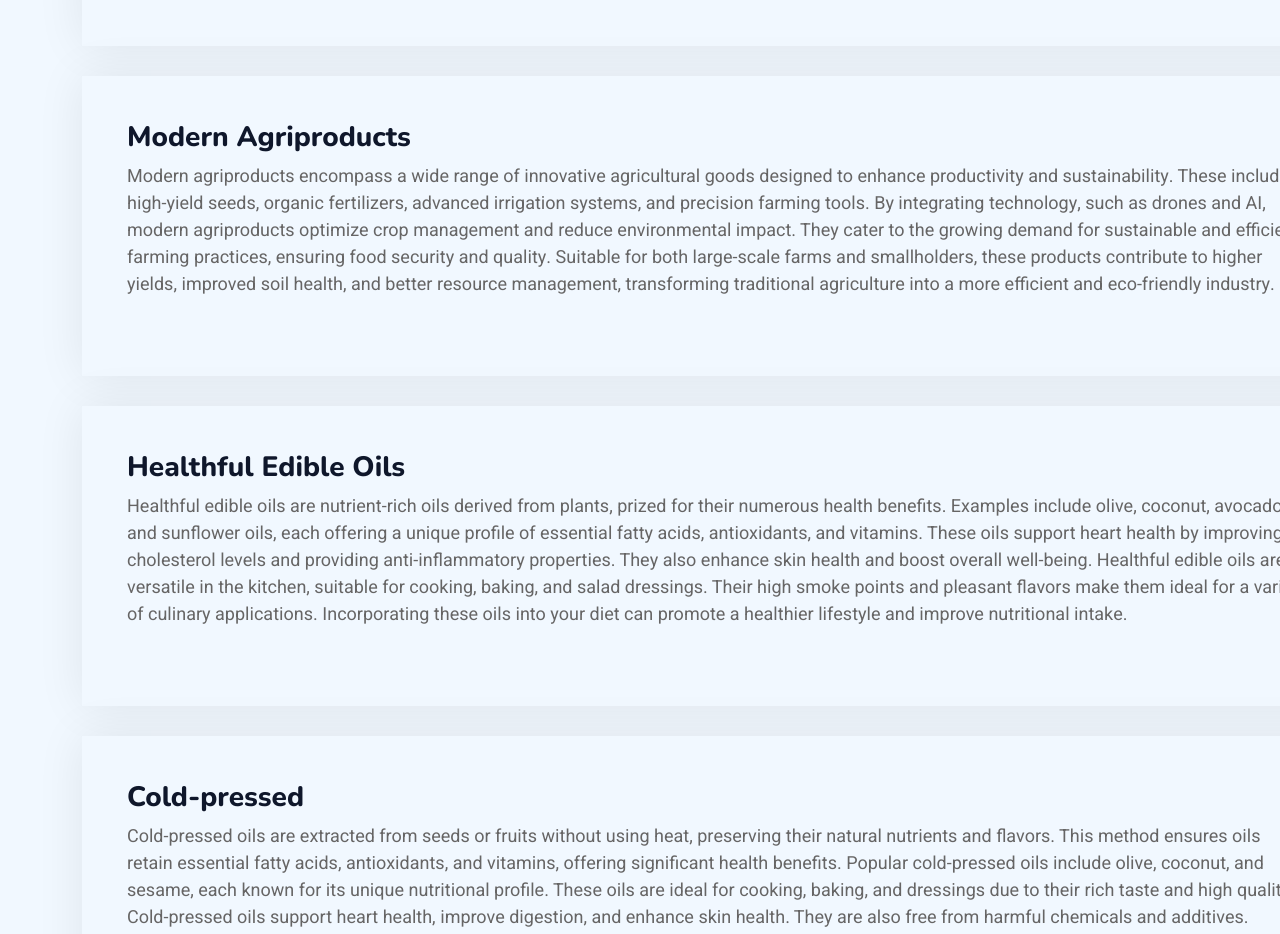
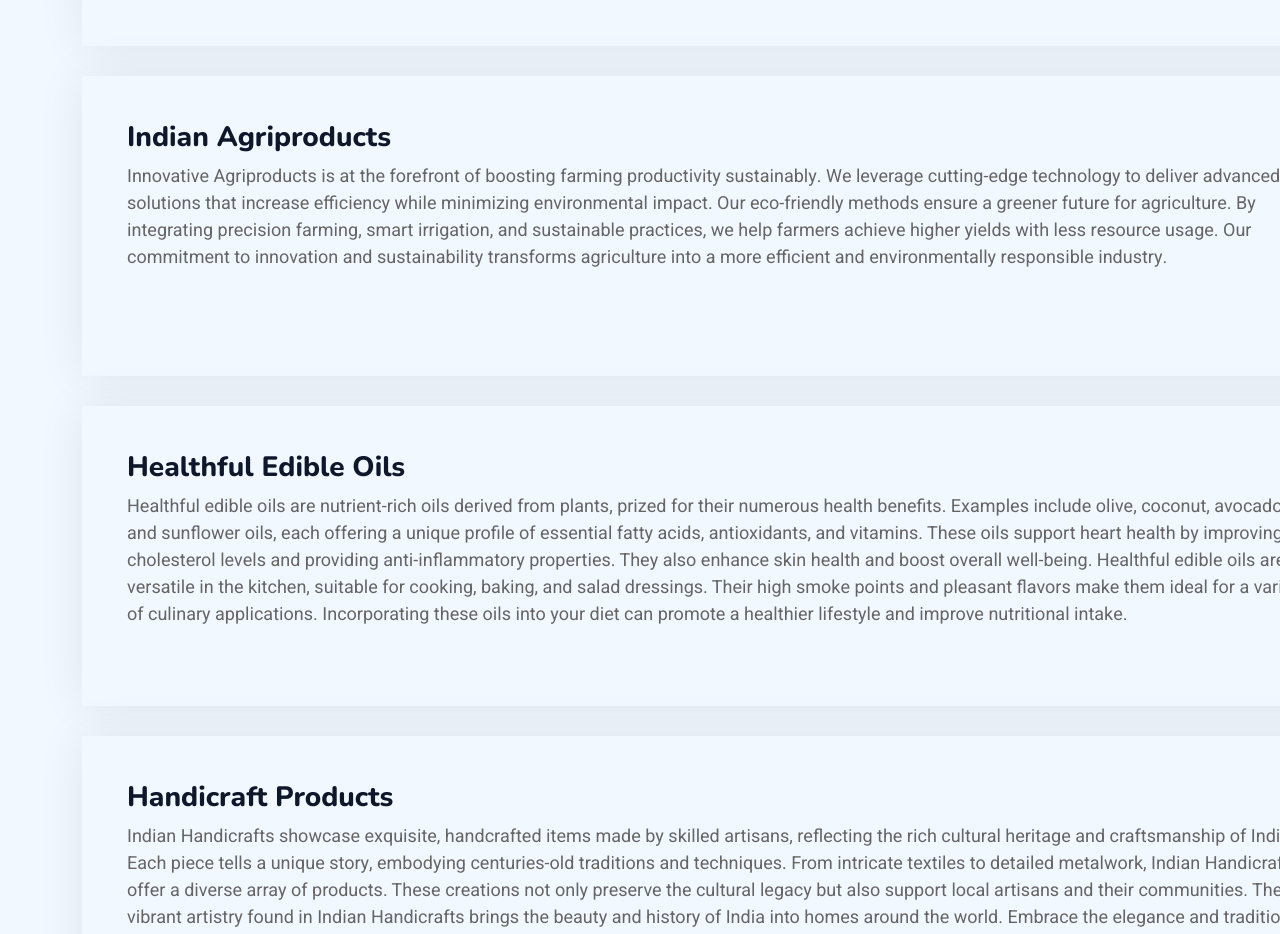
Before and after one commit to techsavvyanuj/MAKEIT-MILLET, a React (Create React App) app: page /segments in a window 1280 px wide. Shown: the part 700-1634 px from the top of the page. Built offline with nearby package versions, Linux system fonts and the light colour scheme.

Commit message:
changes in content

```diff
--- a/src/components/Services.js
+++ b/src/components/Services.js
@@ -21,7 +21,7 @@ export const Services = () => {
           <div className="col-lg-3 col-sm-6 wow fadeInUp" data-wow-delay="0.3s">
             <div className="service-item rounded pt-3">
               <div className="p-4">
-                <h5>Modern Agriproducts</h5>
+                <h5>Indian Agriproducts</h5>
                 <p>
                   Innovative Agriproducts: Boosting farming productivity
                   sustainably with advanced solutions, blending technology for
@@ -35,9 +35,9 @@ export const Services = () => {
               <div className="p-4">
                 <h5>Healthful Edible Oils</h5>
                 <p>
-                Pure and Nourishing Edible Oils: Elevating your lifestyle
-                    with wholesome oils, packed with essential nutrients and
-                    pure natural goodness for a healthier you.
+                  Pure and Nourishing Edible Oils: Elevating your lifestyle with
+                  wholesome oils, packed with essential nutrients and pure
+                  natural goodness for a healthier you.
                 </p>
               </div>
             </div>
@@ -75,20 +75,17 @@ export const Services = () => {
           </p>
         </div>
         <div className="box service-item">
-          <h3>Modern Agriproducts</h3>
+          <h3>Indian Agriproducts</h3>
           <p className="p-text">
-            Modern agriproducts encompass a wide range of innovative
-            agricultural goods designed to enhance productivity and
-            sustainability. These include high-yield seeds, organic fertilizers,
-            advanced irrigation systems, and precision farming tools. By
-            integrating technology, such as drones and AI, modern agriproducts
-            optimize crop management and reduce environmental impact. They cater
-            to the growing demand for sustainable and efficient farming
-            practices, ensuring food security and quality. Suitable for both
-            large-scale farms and smallholders, these products contribute to
-            higher yields, improved soil health, and better resource management,
-            transforming traditional agriculture into a more efficient and
-            eco-friendly industry.
+            Innovative Agriproducts is at the forefront of boosting farming
+            productivity sustainably. We leverage cutting-edge technology to
+            deliver advanced solutions that increase efficiency while minimizing
+            environmental impact. Our eco-friendly methods ensure a greener
+            future for agriculture. By integrating precision farming, smart
+            irrigation, and sustainable practices, we help farmers achieve
+            higher yields with less resource usage. Our commitment to innovation
+            and sustainability transforms agriculture into a more efficient and
+            environmentally responsible industry.
           </p>
         </div>
         <div className="box service-item">
@@ -108,19 +105,18 @@ export const Services = () => {
           </p>
         </div>
         <div className="box service-item">
-          <h3>Cold-pressed</h3>
+          <h3>Handicraft Products</h3>
           <p className="p-text">
-            Cold-pressed oils are extracted from seeds or fruits without using
-            heat, preserving their natural nutrients and flavors. This method
-            ensures oils retain essential fatty acids, antioxidants, and
-            vitamins, offering significant health benefits. Popular cold-pressed
-            oils include olive, coconut, and sesame, each known for its unique
-            nutritional profile. These oils are ideal for cooking, baking, and
-            dressings due to their rich taste and high quality. Cold-pressed
-            oils support heart health, improve digestion, and enhance skin
-            health. They are also free from harmful chemicals and additives.
-            Incorporating cold-pressed oils into your diet promotes a natural
-            and healthy lifestyle.
+            Indian Handicrafts showcase exquisite, handcrafted items made by
+            skilled artisans, reflecting the rich cultural heritage and
+            craftsmanship of India. Each piece tells a unique story, embodying
+            centuries-old traditions and techniques. From intricate textiles to
+            detailed metalwork, Indian Handicrafts offer a diverse array of
+            products. These creations not only preserve the cultural legacy but
+            also support local artisans and their communities. The vibrant
+            artistry found in Indian Handicrafts brings the beauty and history
+            of India into homes around the world. Embrace the elegance and
+            tradition of Indian craftsmanship with every piece.
           </p>
         </div>
       </div>
```
Lines whose indentation alone changed are shown as unchanged.
